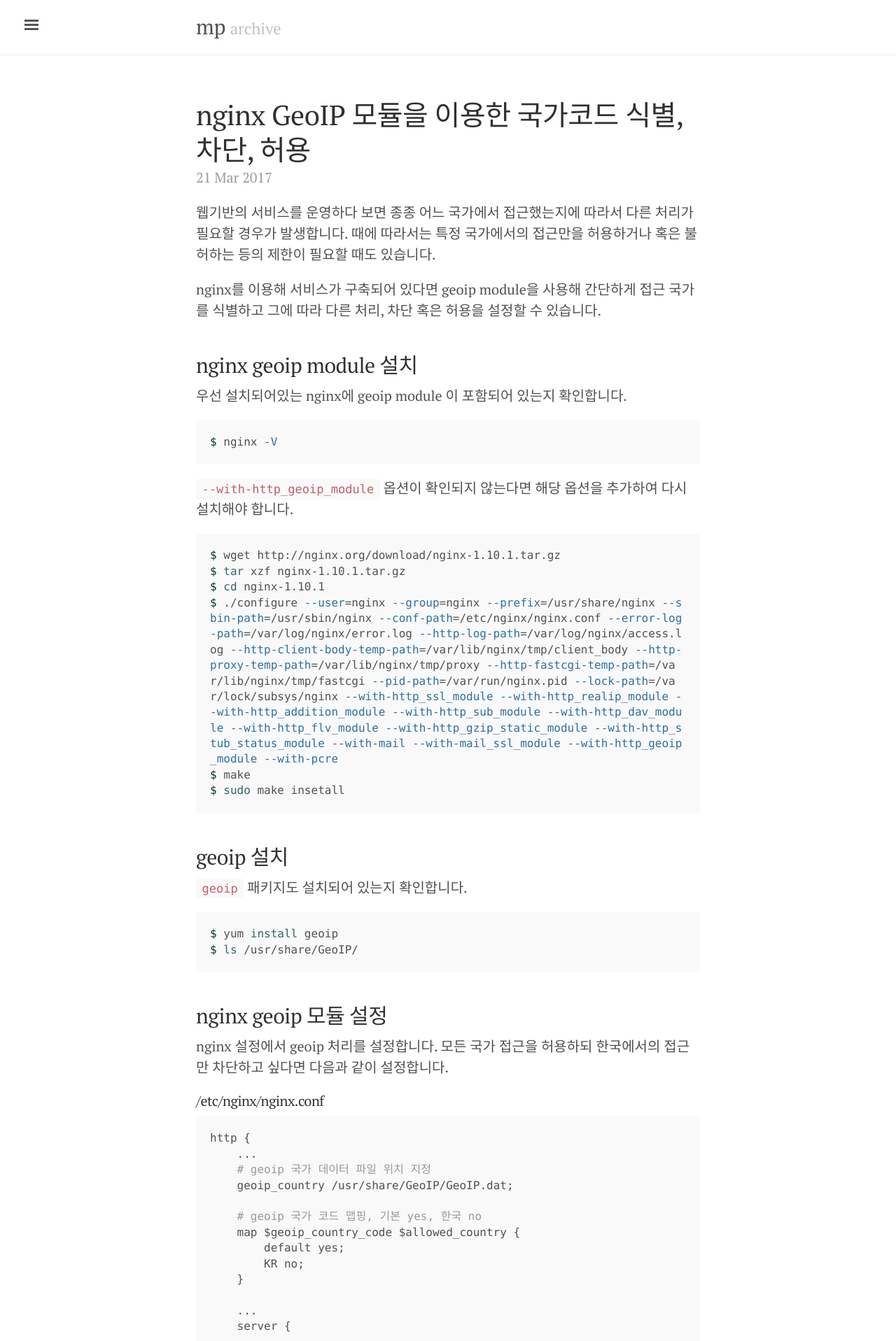
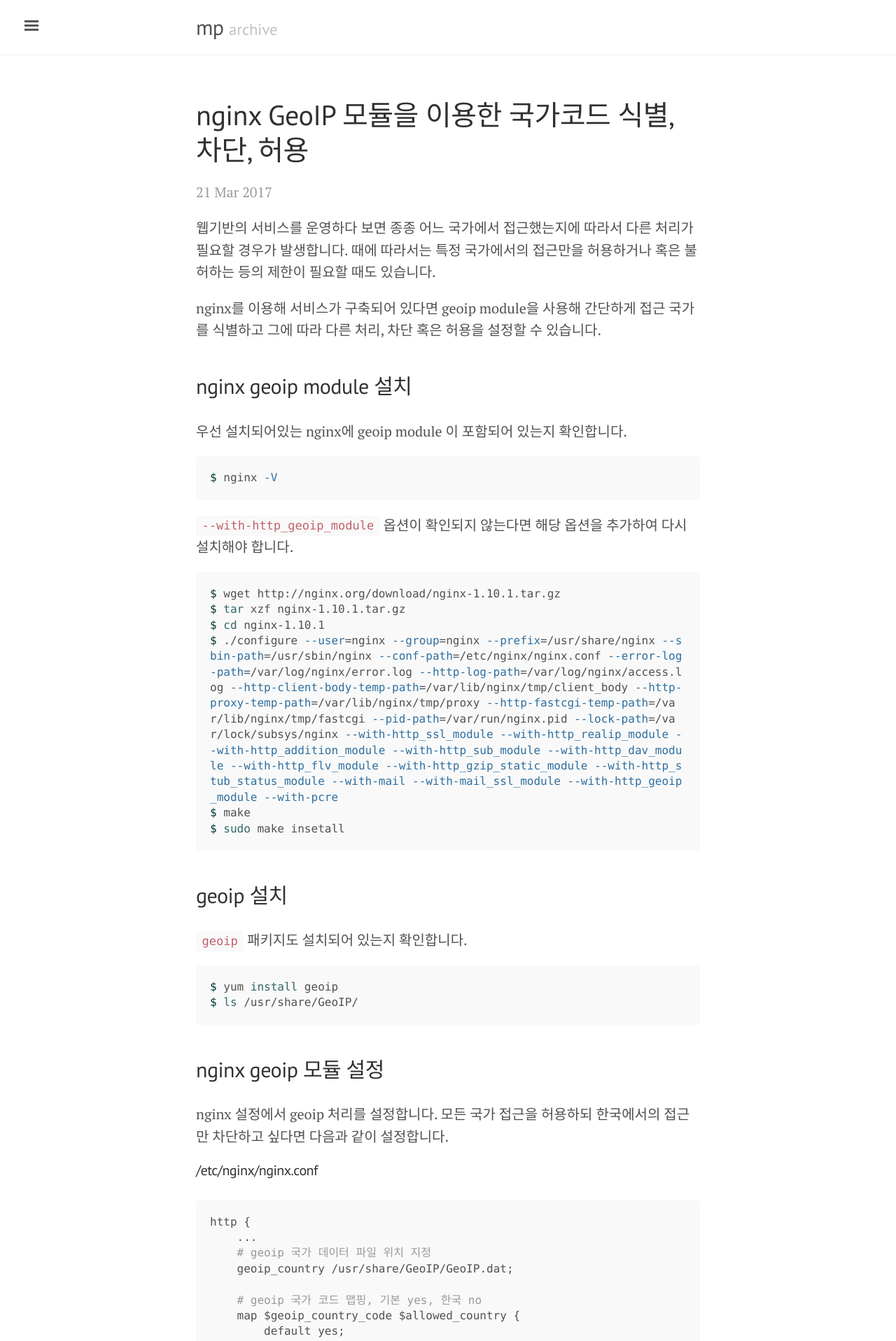
Before and after one commit to mnpk/mnpk.github.io, a Jekyll site: the page built from _posts/2017-03-21-nginx-geoip.md, in a window 1280 px wide. Shown: the top 1917 px of the page at 70% size. Built offline with Jekyll 4.4.1, drawn with Linux system fonts in a browser that asks for light colours.

Commit message:
폰트 및 스타일 다듬기

```diff
--- a/public/css/lanyon.css
+++ b/public/css/lanyon.css
@@ -156,7 +156,7 @@
   width: 14rem;
   visibility: hidden;
   overflow-y: auto;
-
+  font-family: "Helvetica Neue", Helvetica, Arial, sans-serif;
   font-size: .875rem; /* 15px */
   color: rgba(255,255,255,.6);
   background-color: #202020;
--- a/public/css/poole.css
+++ b/public/css/poole.css
@@ -49,8 +49,8 @@
 
 html {
   font-family: "Helvetica Neue", Helvetica, Arial, sans-serif;
-  font-size: 16px;
-  line-height: 1.5;
+  font-size: 18px;
+  line-height: 1.58;
 }
 @media (min-width: 38em) {
   html {
@@ -81,7 +81,8 @@
 
 /* Headings */
 h1, h2, h3, h4, h5, h6 {
-  margin-bottom: .5rem;
+  font-family: "PT Sans", Helvetica, Arial, sans-serif;
+  margin-bottom: 1.5rem;
   font-weight: bold;
   line-height: 1.25;
   color: #313131;
@@ -118,6 +119,10 @@
 ul, ol, dl {
   margin-top: 0;
   margin-bottom: 1rem;
+}
+
+li {
+  margin-bottom: 0.5rem;
 }
 
 dt {
```
